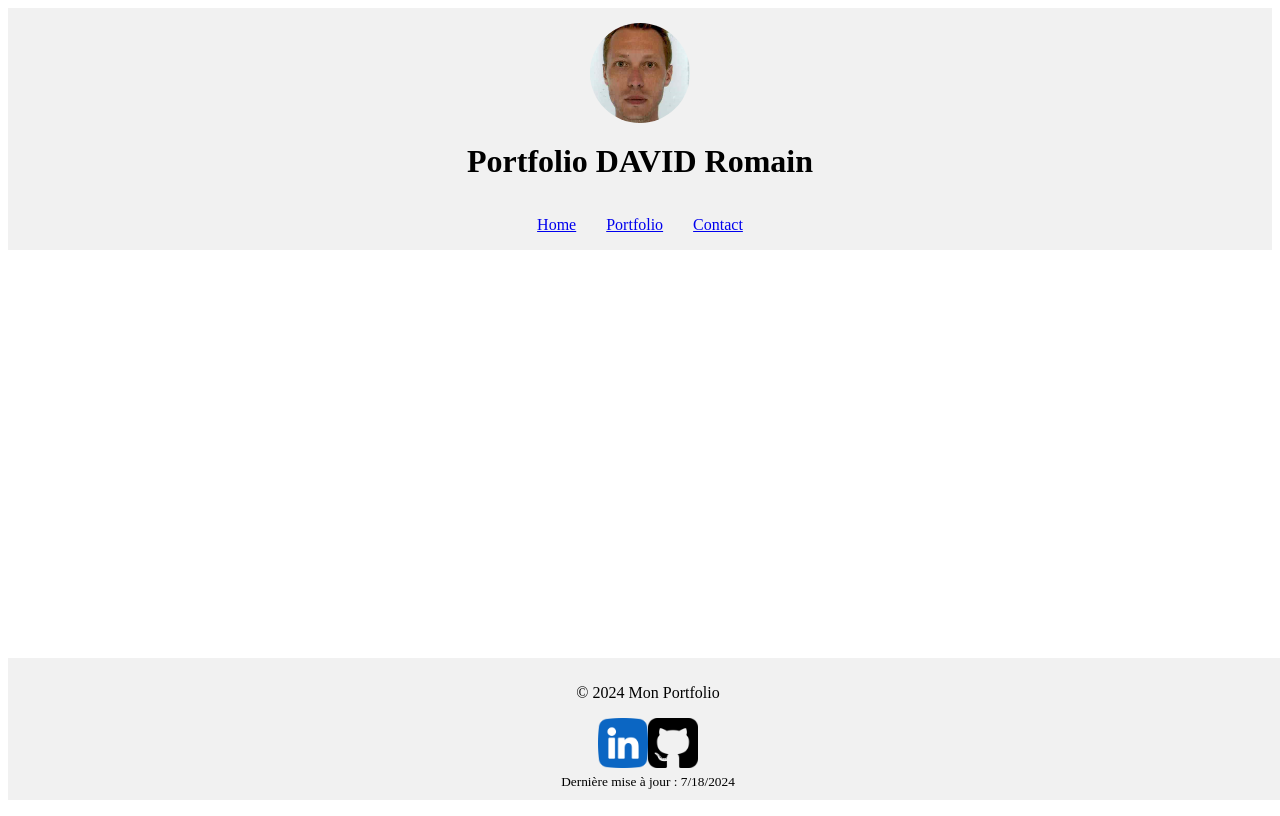
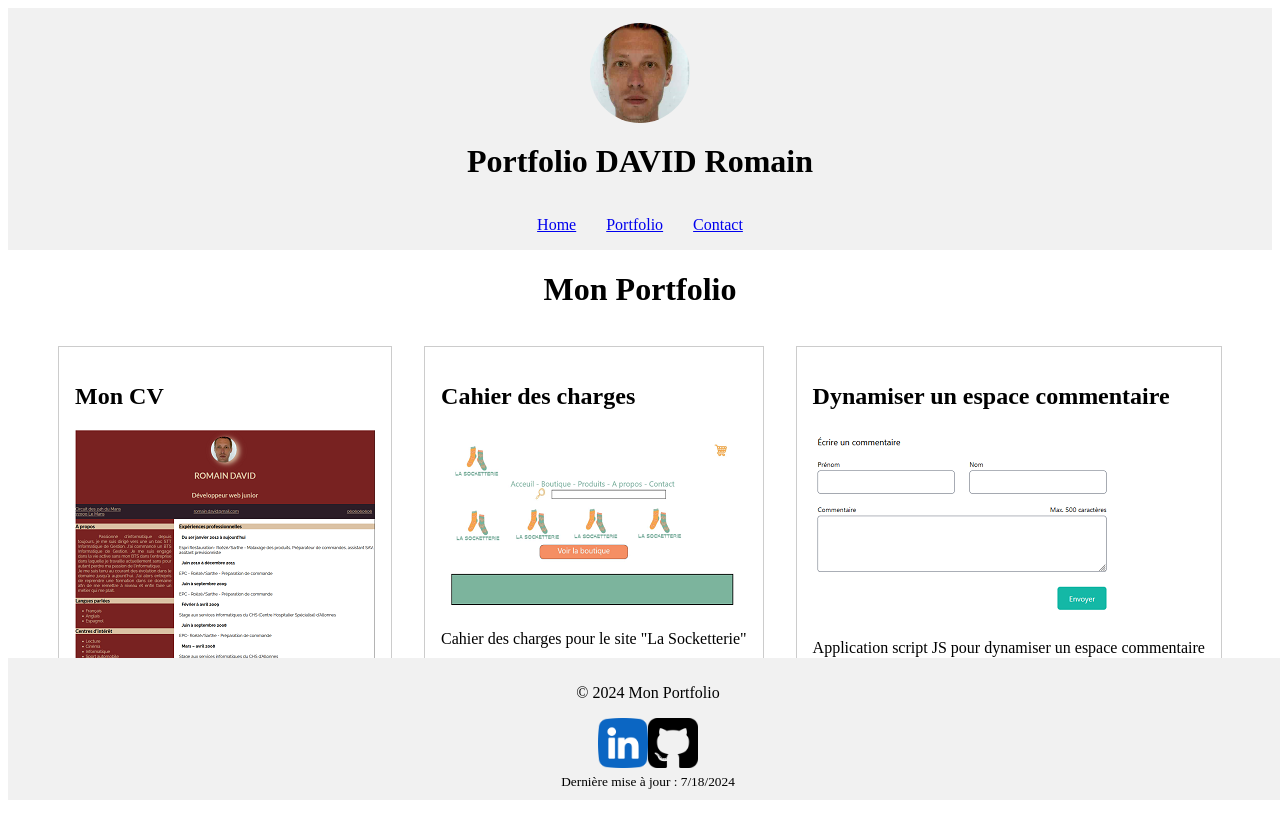
Before and after one commit to Romain-da/portfolio, a Vue app: page /portfolio in a window 1280 px wide. Built offline with nearby package versions, Linux system fonts and the light colour scheme.

Commit message:
modification img

```diff
--- a/src/components/Portfolio.vue
+++ b/src/components/Portfolio.vue
@@ -8,13 +8,17 @@
         :title="project.title"
         :image="project.image"
         :description="project.description"
+        :url="project.url"
       />
     </div>
   </div>
 </template>
 
 <script>
-import PortfolioItem from './PortfolioItem.vue'
+import PortfolioItem from './PortfolioItem.vue';
+import cvImage from '@/assets/img/cv.png';
+import cdcImage from '@/assets/img/cdc.png';
+import commentaireImage from '@/assets/img/commentaire.png';
 
 export default {
   name: 'Portfolio',
@@ -26,17 +30,24 @@ export default {
       projects: [
         {
           title: 'Mon CV',
-          image: 'path/to/cv.png',
-          description: 'Mon CV'
+          image: cvImage,
+          description: 'Mon CV',
+          url:'./src/assets/projets/cv/index.html'
         },
         {
-          title: 'Projet 2',
-          image: 'path/to/image2.jpg',
-          description: 'Description du projet 2'
+          title: 'Cahier des charges',
+          image: cdcImage,
+          description: 'Cahier des charges pour le site "La Socketterie"',
+          url:'./src/assets/projets/devoir-cahier-des-charges/cahier-des-charges-la-socketterie.pdf'
         },
-        // Ajoutez plus de projets ici
+        {
+          title: 'Dynamiser un espace commentaire',
+          image: commentaireImage,
+          description: 'Application script JS pour dynamiser un espace commentaire',
+          url:'./src/assets/projets/devoir-commentaire/index.html'
+        }
       ]
-    }
+    };
   }
 }
 </script>
@@ -45,5 +56,11 @@ export default {
 .portfolio-list {
   display: flex;
   flex-wrap: wrap;
+  justify-items: center;
+  justify-content: center;
+}
+h1{
+  display: flex;
+  justify-content: center;
 }
 </style>
--- a/src/components/PortfolioItem.vue
+++ b/src/components/PortfolioItem.vue
@@ -3,7 +3,9 @@
     <h2>{{ title }}</h2>
     <img :src="image" alt="Project Image">
     <p>{{ description }}</p>
-    <button @click="showDetails">Voir les détails</button>
+    <a :href="url" target="_blank">
+      <button>Ouvrir le projet</button>
+    </a>
   </div>
 </template>
 
@@ -13,14 +15,11 @@ export default {
   props: {
     title: String,
     image: String,
-    description: String
-  },
-  methods: {
-    showDetails() {
-      // Logique pour afficher les détails du projet
-    }
+    description: String,
+    url: String
+
   }
-}
+};
 </script>
 
 <style scoped>
```
Also changed, not shown: src/router/index.js (+9 -10 lines), src/assets/img/cv.png.
